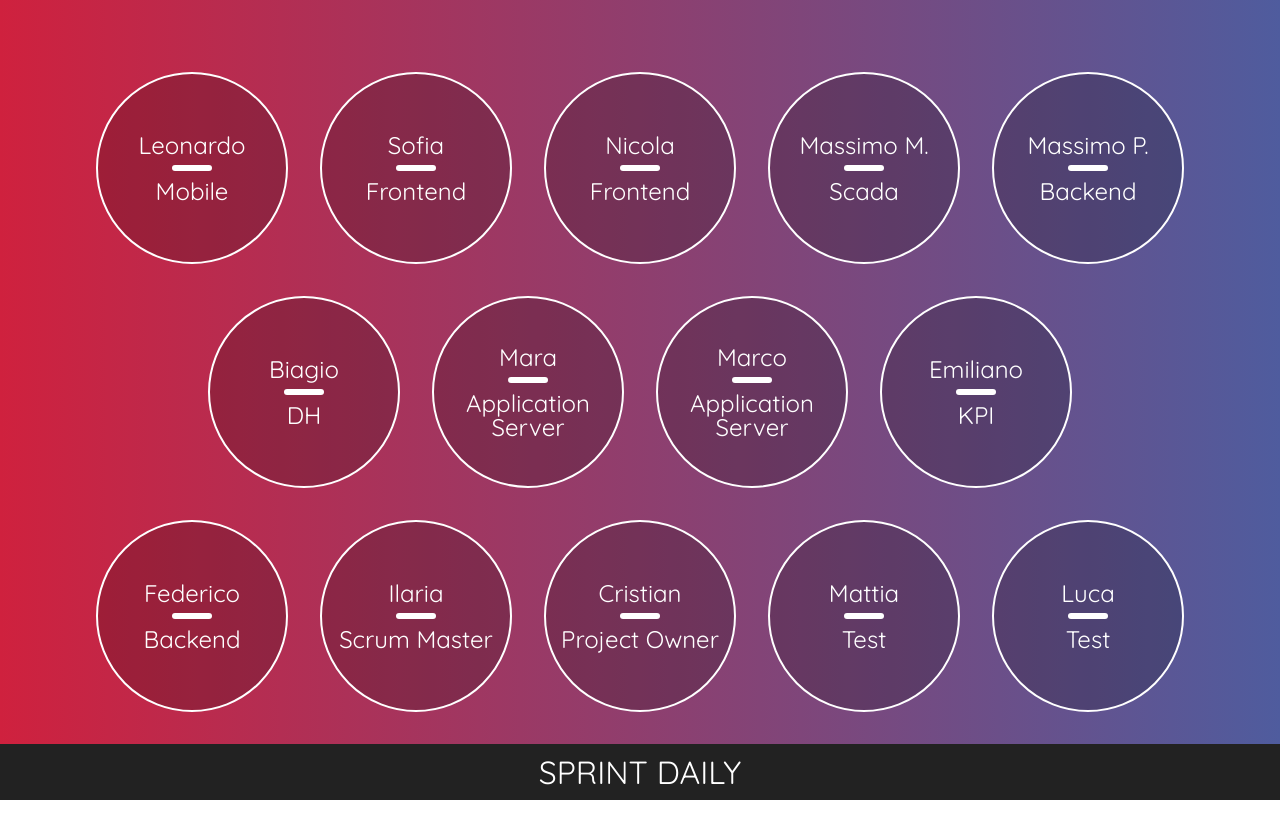
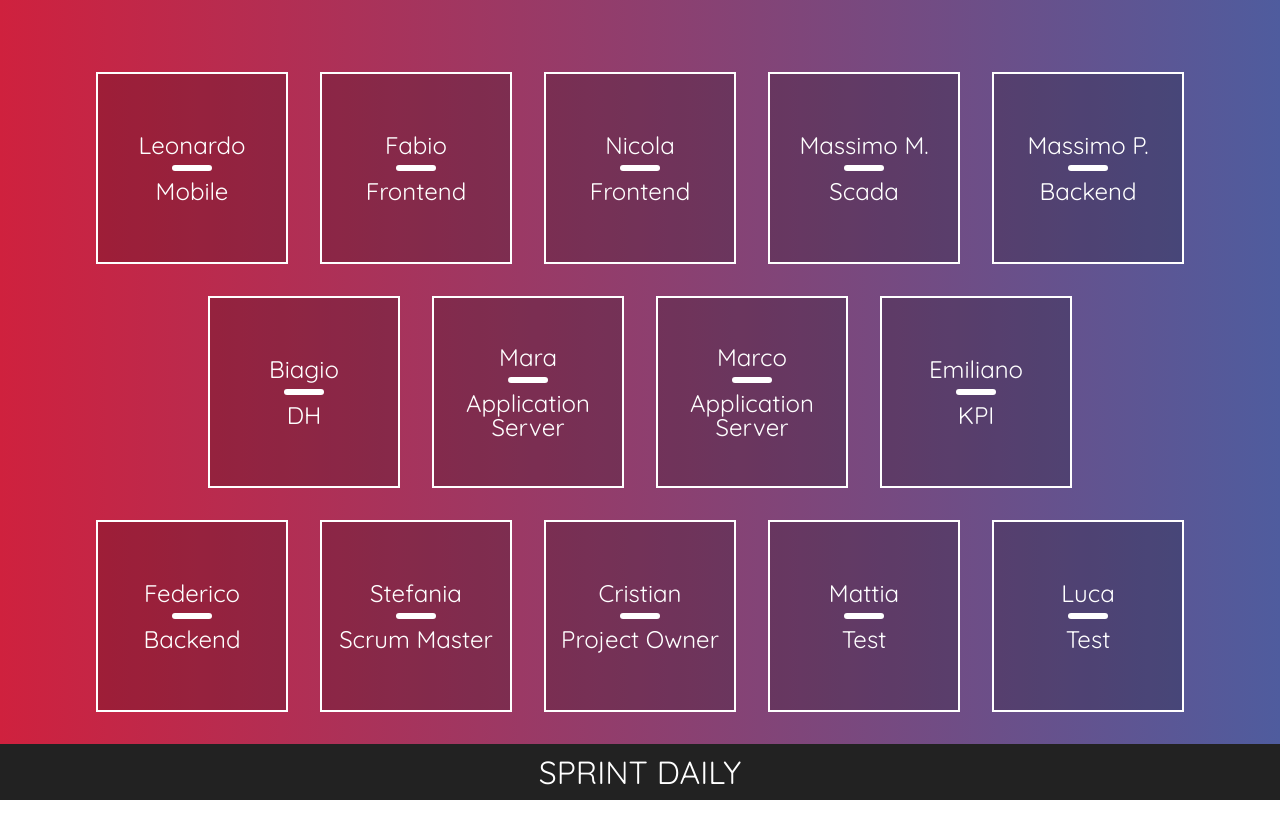
Before and after one commit to nicolapasqua99/nicolapasqualini.it, a Next.js app: page /room/daily in a window 1280 px wide. Shown: the top 838 px of the page. Built offline with nearby package versions, Linux system fonts and the light colour scheme.

Commit message:
Adapted room page configuration to team

```diff
--- a/app/room/daily/page.tsx
+++ b/app/room/daily/page.tsx
@@ -9,72 +9,86 @@ export default function Home() {
         {
             name: 'Leonardo',
             role: 'Mobile',
-            show: true
+            show: true,
+            priority: 'normal'
         },
         {
-            name: 'Sofia',
+            name: 'Fabio',
             role: 'Frontend',
-            show: true
+            show: true,
+            priority: 'normal'
         },
         {
             name: 'Nicola',
             role: 'Frontend',
-            show: true
+            show: true,
+            priority: 'normal'
         },
         {
             name: 'Massimo M.',
             role: 'Scada',
-            show: true
+            show: true,
+            priority: 'normal'
         },
         {
             name: 'Massimo P.',
             role: 'Backend',
-            show: true
+            show: true,
+            priority: 'normal'
         },
         {
             name: 'Biagio',
             role: 'DH',
-            show: true
+            show: true,
+            priority: 'normal'
         },
         {
             name: 'Mara',
             role: 'Application Server',
-            show: true
+            show: true,
+            priority: 'normal'
         },
         {
             name: 'Marco',
             role: 'Application Server',
-            show: true
+            show: true,
+            priority: 'normal'
         },
         {
             name: 'Emiliano',
             role: 'KPI',
-            show: true
+            show: true,
+            priority: 'normal'
         },
         {
             name: 'Federico',
             role: 'Backend',
-            show: true
+            show: true,
+            priority: 'normal'
         },
         {
-            name: 'Ilaria',
+            name: 'Stefania',
             role: 'Scrum Master',
-            show: true
+            show: true,
+            priority: 'low'
         },
         {
             name: 'Cristian',
             role: 'Project Owner',
-            show: true
+            show: true,
+            priority: 'low'
         },
         {
             name: 'Mattia',
             role: 'Test',
-            show: true
+            show: true,
+            priority: 'normal'
         },
         {
             name: 'Luca',
             role: 'Test',
-            show: false
+            show: false,
+            priority: 'normal'
         }
     ]
 
--- a/app/room/daily/person.tsx
+++ b/app/room/daily/person.tsx
@@ -5,7 +5,6 @@ import styled from 'styled-components'
 
 const PersonContainer = styled.div<{ talks: boolean }>`
     margin: 16px;
-    border-radius: 50%;
     border: 2px solid white;
     cursor: pointer;
     transition: .4s ease all;
@@ -15,13 +14,19 @@ const PersonContainer = styled.div<{ talks: boolean }>`
     flex-flow: column;
     align-items: center;
     justify-content: center;
+    &.low {
+        border-radius: 50%;
+    }
+    &.normal {
+        border-radius: 0%;
+    }
     &.margin-left-half {
         margin-left: calc(7.5vw + 16px);
     }
     &.margin-right-half {
         margin-right: calc(7.5vw + 16px);
     }
-    & span.tick  {
+    & span.tick {
         position: absolute;
         width: 50px;
         height: 50px;
@@ -30,7 +35,7 @@ const PersonContainer = styled.div<{ talks: boolean }>`
         opacity: ${props => (props.talks ? '1' : '0')};
         background-color: rgb(255, 255, 255);
     }
-    & span.dot  {
+    & span.dot {
         width: 40px;
         height: 6px;
         margin: 8px;
@@ -74,8 +79,9 @@ export default function Person(props: any) {
     const [talked, setTalked] = useState(false)
 
     let className: string = '';
-    if(props.index == 5) className = 'margin-left-half'
-    else if (props.index == 8) className = 'margin-right-half'
+
+    if (props.index == 5) className = 'margin-left-half ' + props.priority
+    else if (props.index == 8) className = 'margin-right-half ' + props.priority
 
     return (
         <PersonContainer className={className} talks={talked} onClick={() => setTalked(!talked)}>
```
